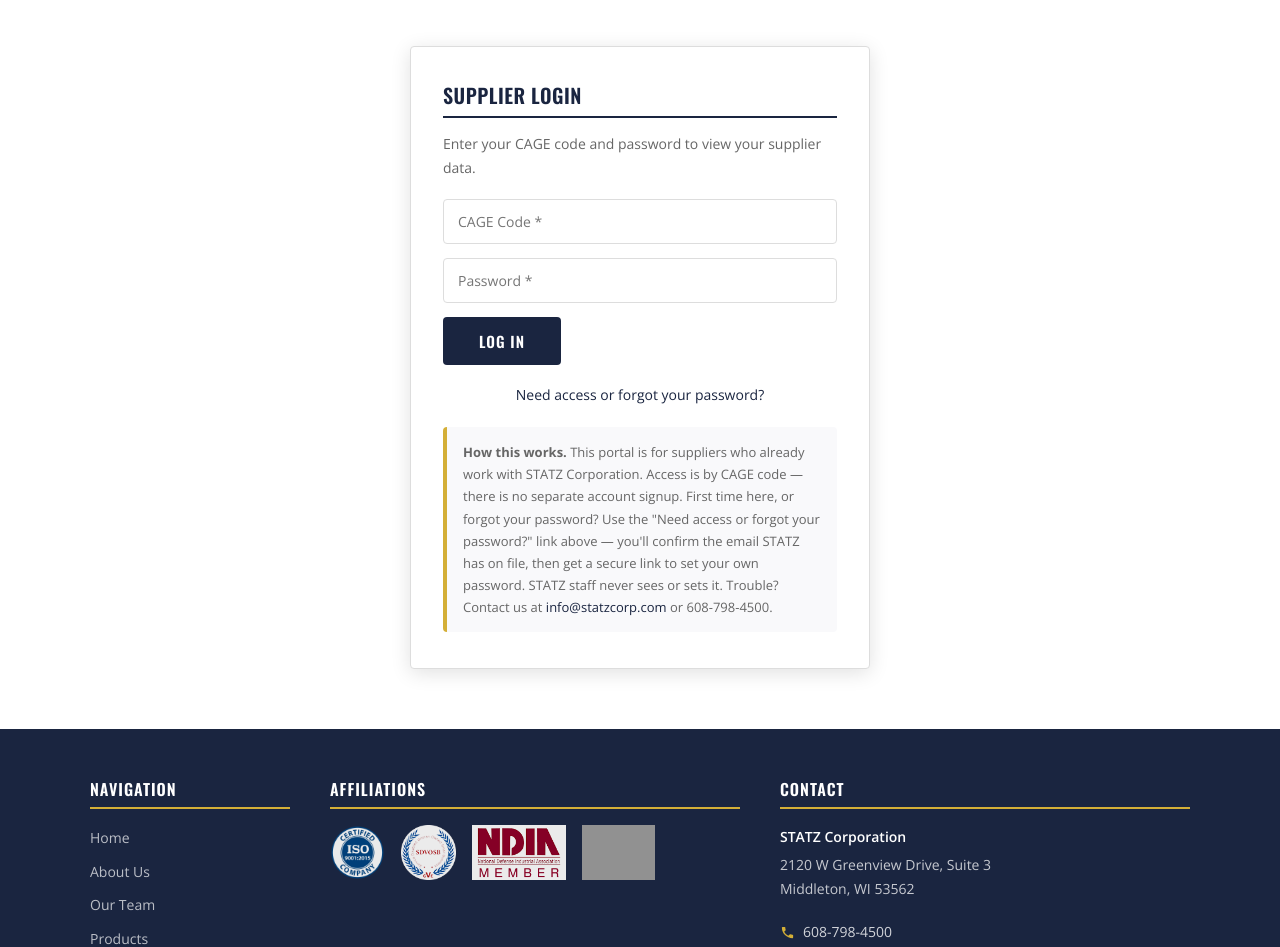
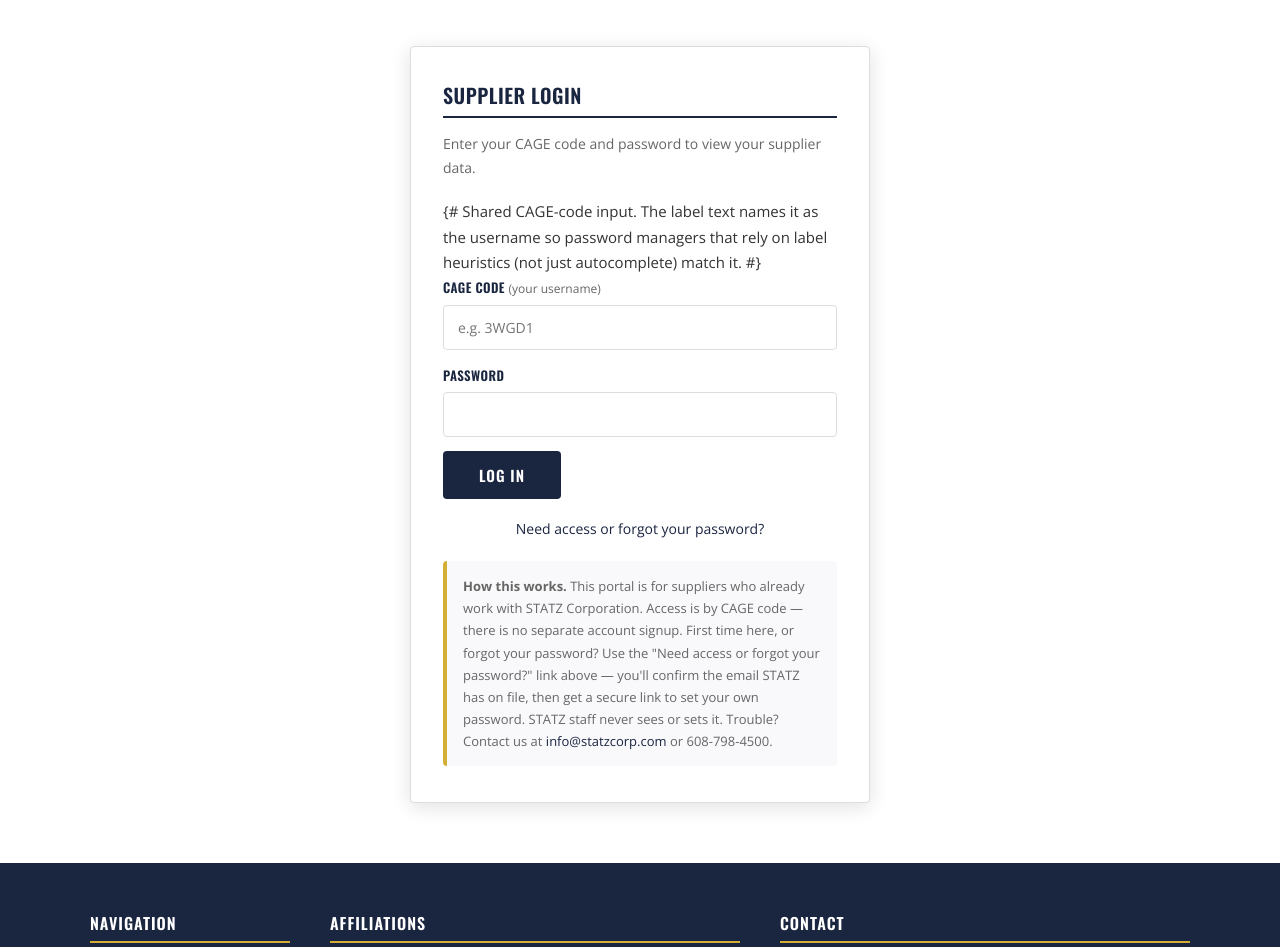
Before and after one commit to dmani-STATZ/statzcorp-com, a Django app: page /supplier-portal/ in a window 1280 px wide. Shown: the part 438-1385 px from the top of the page. Run offline with Django 5.2, Linux system fonts and the light colour scheme; grey boxes are pictures that could not be loaded.

Commit message:
Refactor Supplier Portal animations and form fields
- Resolved an issue where the Supplier Portal dashboard content was invisible on long pages due to scroll-reveal animations. Adjusted the IntersectionObserver threshold to 0 and moved related styles to CSS for better visibility even if JavaScript fails.
- Updated form fields in the Supplier Portal to use labels instead of placeholders for improved accessibility and usability. This includes the CAGE code and password fields, ensuring password managers can correctly associate saved credentials.
- Enhanced the styling of form labels for consistency and clarity across the portal.

These changes improve the user experience by ensuring content is always visible and form interactions are more intuitive.

```diff
--- a/static/css/style.css
+++ b/static/css/style.css
@@ -981,6 +981,26 @@ hr.section-divider {
   padding-bottom: 8px;
 }
 
+.contact-form label {
+  display: block;
+  margin-bottom: 6px;
+  color: var(--navy);
+  font-family: 'Oswald', sans-serif;
+  font-size: 13px;
+  font-weight: 600;
+  letter-spacing: 0.4px;
+  text-transform: uppercase;
+}
+
+.form-label-hint {
+  color: var(--gray-mid);
+  font-family: 'Open Sans', sans-serif;
+  font-size: 12px;
+  font-weight: 400;
+  letter-spacing: 0;
+  text-transform: none;
+}
+
 .contact-form input,
 .contact-form textarea {
   width: 100%;
@@ -1938,6 +1958,30 @@ body.login .statz-admin-auth #login-form {
   clip: rect(0, 0, 0, 0);
   white-space: nowrap;
   border: 0;
+}
+
+/* ==================================================
+   SCROLL REVEAL
+   Gated on the `js` class set in templates/base.html so content stays
+   visible if main.js never runs. static/js/main.js adds `.in-view`.
+================================================== */
+.js .animate-on-scroll {
+  opacity: 0;
+  transform: translateY(20px);
+  transition: opacity 0.55s ease, transform 0.55s ease;
+}
+
+.js .animate-on-scroll.in-view {
+  opacity: 1;
+  transform: none;
+}
+
+@media (prefers-reduced-motion: reduce) {
+  .js .animate-on-scroll {
+    opacity: 1;
+    transform: none;
+    transition: none;
+  }
 }
 
 /* ==================================================
--- a/static/js/main.js
+++ b/static/js/main.js
@@ -171,6 +171,9 @@ document.addEventListener('DOMContentLoaded', function () {
   // ── SCROLL ANIMATION (fade-in on scroll) ───────────────────────────────────
   const animEls = document.querySelectorAll('.animate-on-scroll');
   if ('IntersectionObserver' in window && animEls.length) {
+    // threshold must stay 0: a ratio-based threshold can never be met by an
+    // element taller than the viewport, which would leave it at opacity 0
+    // forever. rootMargin supplies the "reveal just inside the fold" feel.
     const observer = new IntersectionObserver(function (entries) {
       entries.forEach(function (entry) {
         if (entry.isIntersecting) {
@@ -178,7 +181,7 @@ document.addEventListener('DOMContentLoaded', function () {
           observer.unobserve(entry.target);
         }
       });
-    }, { threshold: 0.12 });
+    }, { threshold: 0, rootMargin: '0px 0px -8% 0px' });
 
     animEls.forEach(function (el) { observer.observe(el); });
   } else {
--- a/templates/base.html
+++ b/templates/base.html
@@ -9,10 +9,7 @@
   {% block extra_head %}{% endblock %}
   <link rel="icon" href="{% static 'images/StatzCorpColorFINAL.png' %}" type="image/png">
   <link rel="stylesheet" href="{% static 'css/style.css' %}">
-  <style>
-    .animate-on-scroll { opacity: 0; transform: translateY(20px); transition: opacity 0.55s ease, transform 0.55s ease; }
-    .animate-on-scroll.in-view { opacity: 1; transform: none; }
-  </style>
+  <script>document.documentElement.classList.add('js');</script>
   {% block extra_css %}{% endblock %}
 </head>
 <body>
--- /dev/null
+++ b/templates/supplier_portal/_cage_code_field.html
@@ -0,0 +1,9 @@
+{# Shared CAGE-code input. The label text names it as the username so password
+   managers that rely on label heuristics (not just autocomplete) match it. #}
+<label for="id_cage_code">CAGE Code <span class="form-label-hint">(your username)</span></label>
+<input type="text" id="id_cage_code" name="cage_code" placeholder="e.g. 3WGD1" required
+       autocomplete="username" autocapitalize="characters" spellcheck="false"
+       value="{{ form.cage_code.value|default:'' }}">
+{% if form.cage_code.errors %}
+  <div class="form-field-error">{{ form.cage_code.errors|join:", " }}</div>
+{% endif %}
--- a/templates/supplier_portal/_portal_page.html
+++ b/templates/supplier_portal/_portal_page.html
@@ -33,7 +33,7 @@
   <!-- ===== MAIN CONTENT ===== -->
   <main class="page-content">
     <div class="container">
-      <div class="supplier-portal-card{% block card_class %}{% endblock %} animate-on-scroll">
+      <div class="supplier-portal-card{% block card_class %}{% endblock %}">
         {% block card %}{% endblock %}
       </div>
     </div>
--- a/templates/supplier_portal/login.html
+++ b/templates/supplier_portal/login.html
@@ -15,12 +15,10 @@
       <div class="form-field-error">{{ form.non_field_errors|join:", " }}</div>
     {% endif %}
 
-    <input type="text" id="id_cage_code" name="cage_code" placeholder="CAGE Code *" required autocomplete="username" value="{{ form.cage_code.value|default:'' }}">
-    {% if form.cage_code.errors %}
-      <div class="form-field-error">{{ form.cage_code.errors|join:", " }}</div>
-    {% endif %}
+    {% include 'supplier_portal/_cage_code_field.html' %}
 
-    <input type="password" id="id_password" name="password" placeholder="Password *" required autocomplete="current-password">
+    <label for="id_password">Password</label>
+    <input type="password" id="id_password" name="password" required autocomplete="current-password">
     {% if form.password.errors %}
       <div class="form-field-error">{{ form.password.errors|join:", " }}</div>
     {% endif %}
--- a/templates/supplier_portal/request_access.html
+++ b/templates/supplier_portal/request_access.html
@@ -17,10 +17,7 @@
       <div class="form-field-error">{{ form.non_field_errors|join:", " }}</div>
     {% endif %}
 
-    <input type="text" id="id_cage_code" name="cage_code" placeholder="CAGE Code *" required autocomplete="username" value="{{ form.cage_code.value|default:'' }}">
-    {% if form.cage_code.errors %}
-      <div class="form-field-error">{{ form.cage_code.errors|join:", " }}</div>
-    {% endif %}
+    {% include 'supplier_portal/_cage_code_field.html' %}
 
     <button type="submit">Continue</button>
   </form>
```
Also changed, not shown: AGENTS.md (+3 -0 lines), CONTEXT.md (+2 -1 lines), templates/supplier_portal/set_password.html (+9 -2 lines), README-rn.md.
